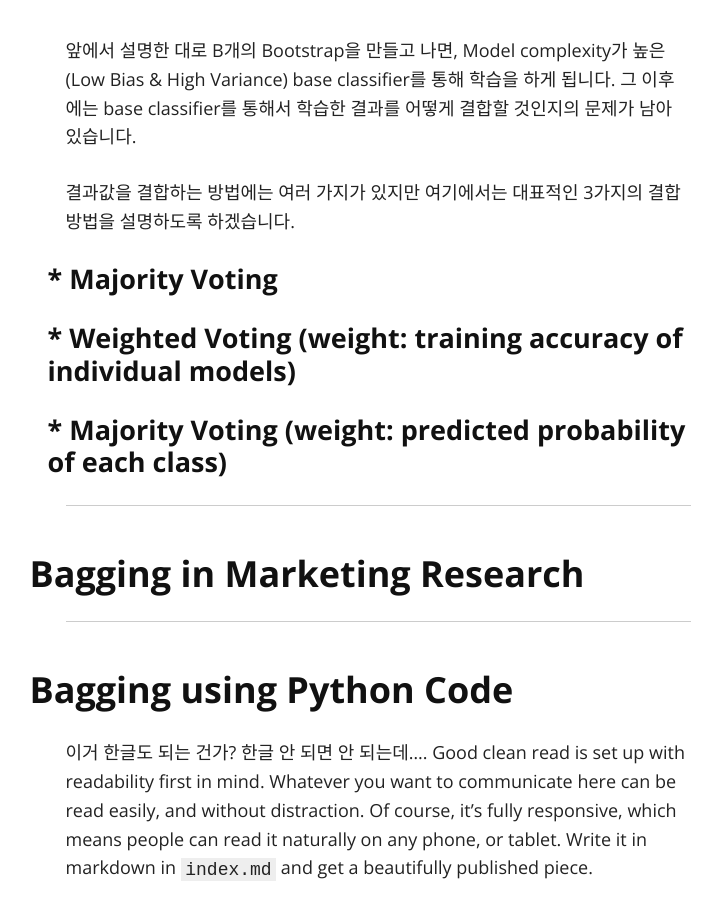
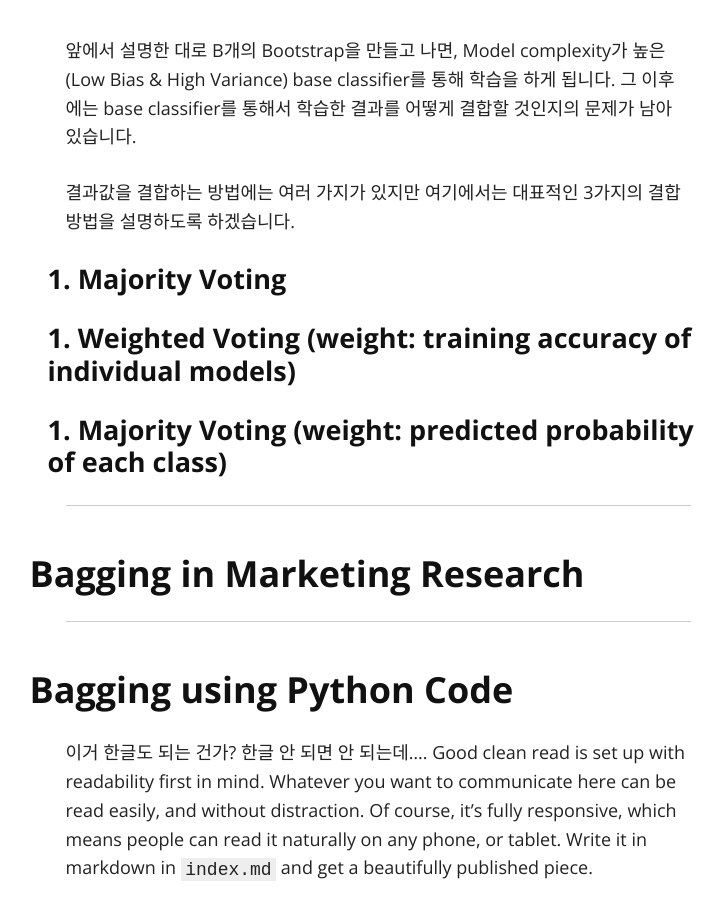
Before and after one commit to seokchaeyoon/seokchaeyoon.github.io, a Jekyll site: the page built from index.md, in a window 1280 px wide and 900 px high, scrolled down 8217 px. Shown: the whole window, without its empty margins (262-987 px from the left). Built offline with Jekyll 4.4.1, drawn with Linux system fonts in a browser that asks for light colours; nearby versions of some CDN libraries; our own code applies the rules of GitHub Pages for plain Markdown files.

Commit message:
Update index.md

```diff
--- a/index.md
+++ b/index.md
@@ -111,11 +111,11 @@ Bootstrapping에서 핵심은 Bootstrap이라는 Orignal Dataset에서 뽑은
 
 결과값을 결합하는 방법에는 여러 가지가 있지만 여기에서는 대표적인 3가지의 결합 방법을 설명하도록 하겠습니다.
 
-##### * __Majority Voting__
+##### 1. Majority Voting
 
-##### * __Weighted Voting (weight: training accuracy of individual models)__
+##### 1. Weighted Voting (weight: training accuracy of individual models)
 
-##### * __Majority Voting (weight: predicted probability of each class)__
+##### 1. Majority Voting (weight: predicted probability of each class)
 <hr>
 ### Bagging in Marketing Research
 
```
